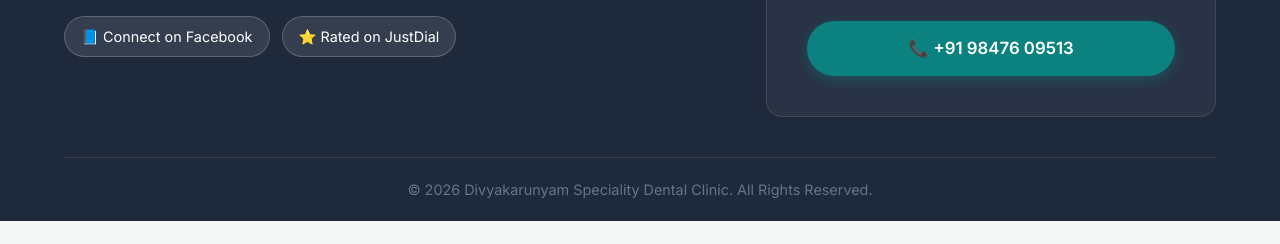
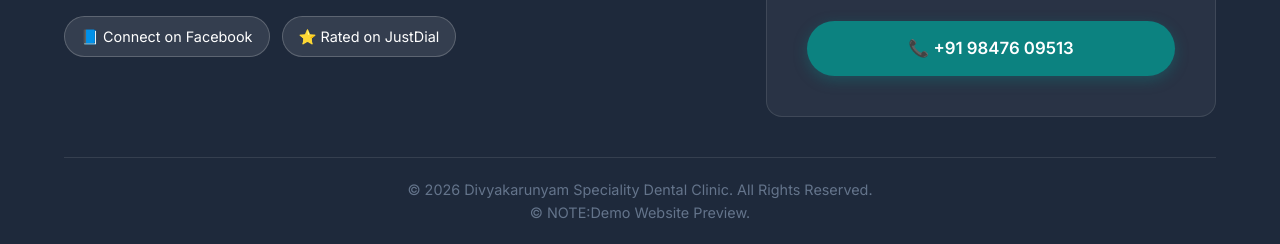
Before and after one commit to Mark56-05/Divya-speciality-clinic, a plain HTML site: page divya-dental/index.html in a window 1280 px wide. Shown: the part 6672-6916 px from the top of the page. Before the commit the page ends 6893 px from the top, so only its background shows below. Drawn offline with Linux system fonts and the light colour scheme.

```diff
--- a/divya-dental/index.html
+++ b/divya-dental/index.html
@@ -389,6 +389,7 @@
             </div>
             <div class="footer-bottom text-center reveal slide-up delay-200" style="text-align: center;">
                 <p>&copy; 2026 Divyakarunyam Speciality Dental Clinic. All Rights Reserved.</p>
+                <p>&copy; NOTE:Demo Website Preview.</p>
             </div>
         </div>
     </footer>
@@ -418,4 +419,5 @@
     </script>
 </body>
 
+
 </html>
```
